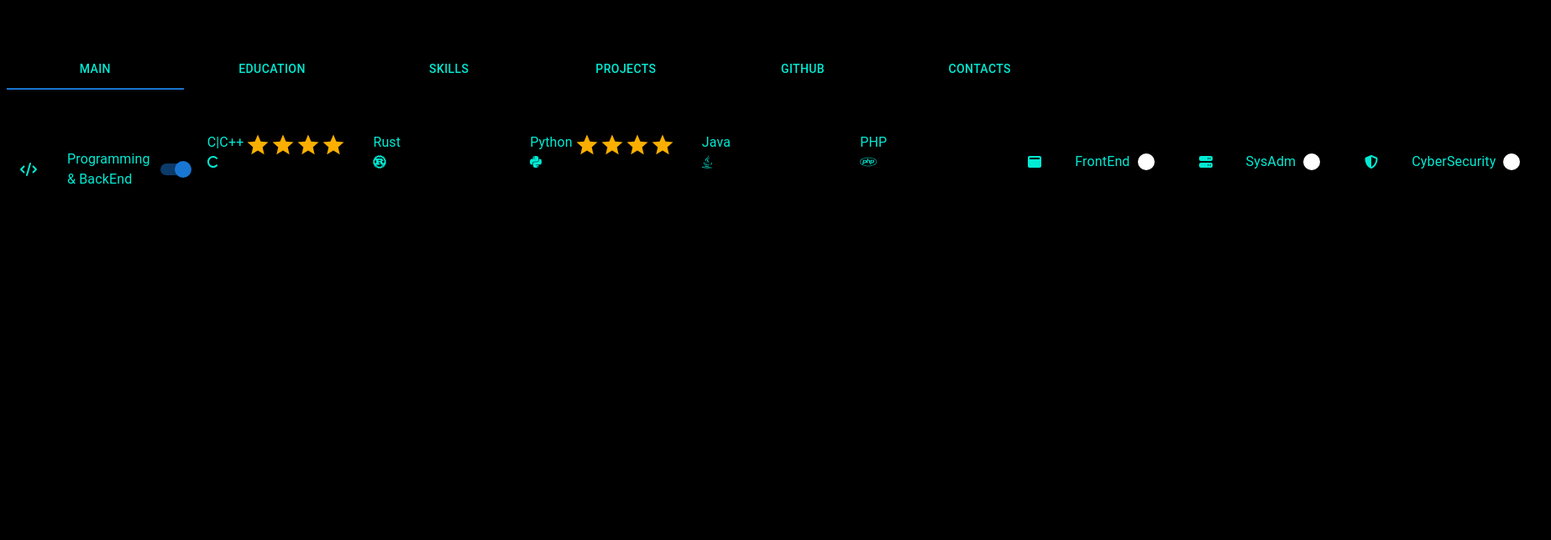
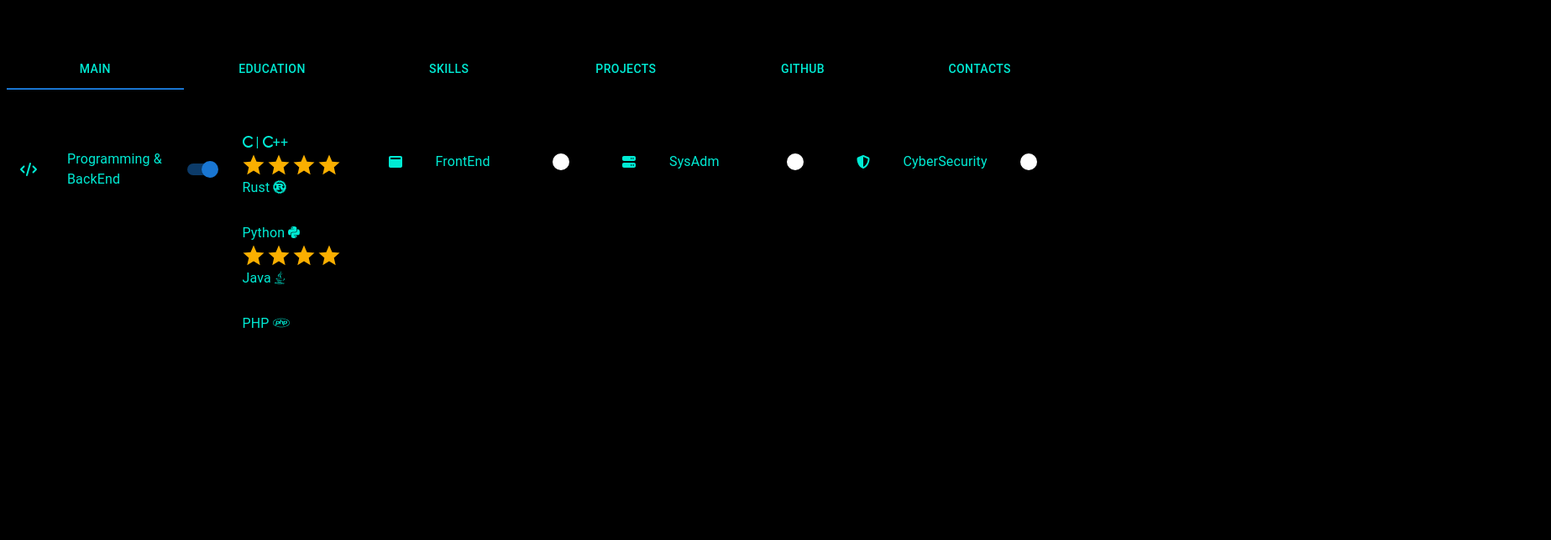
Before and after one commit to Kamchatskiy/CV-Musaev, a React (Create React App) app: page /skills in a window 1280 px wide. Both pictures are taken after a click on the element 277 px from the left and 202 px from the top of the page. Shown: the top 644 px of the page at 84% size, 1847 px wide, since content can reach past the window. Built offline with nearby package versions, Linux system fonts and the light colour scheme.

Commit message:
08.07.2023#7: Some design changes

```diff
--- a/src/Pages/Skills/Items/cybersec.js
+++ b/src/Pages/Skills/Items/cybersec.js
@@ -9,6 +9,7 @@ import Switch from '@mui/material/Switch';
 
 import { FontAwesomeIcon } from "@fortawesome/react-fontawesome";
 import { faShieldAlt, faMicrochip, faGears } from "@fortawesome/free-solid-svg-icons";
+import { ContainerListRatings } from "../style";
 
 export const CyberSecurity = () => {
     const security_icon = <FontAwesomeIcon icon={faShieldAlt} style={{ color: "#00ebd4" }} />;
@@ -39,10 +40,12 @@ export const CyberSecurity = () => {
 
             {ratingVisible && (
                 <>
-                    <Typography component="legend">Reverse Engineering {reverse_icon}</Typography>
-                    <Rating value={2} size="large" readOnly />
-                    <Typography component="legend">Hardware Hacking {hardware_icon}</Typography>
-                    <Rating value={1} size="large" readOnly />
+                    <ContainerListRatings>
+                        <Typography component="legend">Reverse Engineering {reverse_icon}</Typography>
+                        <Rating value={2} size="large" readOnly />
+                        <Typography component="legend">Hardware Hacking {hardware_icon}</Typography>
+                        <Rating value={1} size="large" readOnly />
+                    </ContainerListRatings>
                 </>
             )}
         </>
--- a/src/Pages/Skills/Items/frontend.js
+++ b/src/Pages/Skills/Items/frontend.js
@@ -11,6 +11,7 @@ import { FontAwesomeIcon } from "@fortawesome/react-fontawesome";
 
 import { faWindowMaximize } from "@fortawesome/free-solid-svg-icons";
 import { faHtml5, faCss3Alt, faSquareJs, faReact } from "@fortawesome/free-brands-svg-icons";
+import { ContainerListRatings } from "../style";
 
 export const FrontEnd = () => {
     const frontend_icon = <FontAwesomeIcon icon={faWindowMaximize} style={{color: "#00ebd4",}} />
@@ -43,6 +44,7 @@ export const FrontEnd = () => {
 
       {ratingVisible && (
         <>
+          <ContainerListRatings>
             <Typography component="legend">HTML {html_icon}</Typography>
             <Rating value={4} size="large" readOnly />
             <Typography component="legend">CSS {css_icon}</Typography>
@@ -51,6 +53,7 @@ export const FrontEnd = () => {
             <Rating value={3} size="large" readOnly />
             <Typography component="legend">React {react_icon}</Typography>
             <Rating value={2} size="large" readOnly />
+          </ContainerListRatings>
         </>
       )}
     </>
--- a/src/Pages/Skills/Items/programming.js
+++ b/src/Pages/Skills/Items/programming.js
@@ -10,6 +10,7 @@ import Switch from '@mui/material/Switch';
 import { FontAwesomeIcon } from "@fortawesome/react-fontawesome";
 import { faC, faCode } from "@fortawesome/free-solid-svg-icons";
 import { faJava, faPhp, faPython, faRust } from "@fortawesome/free-brands-svg-icons";
+import { ContainerListRatings } from "../style";
 
 export const Programming = () => {
     const code_icon = <FontAwesomeIcon icon={faCode} style={{color: "#00ebd4",}} />
@@ -43,7 +44,8 @@ export const Programming = () => {
 
       {ratingVisible && (
         <>
-          <Typography component="legend">C|C++ {c_icon}</Typography>
+        <ContainerListRatings>
+          <Typography component="legend">{c_icon} | {c_icon}++</Typography>
           <Rating value={4} size="large" readOnly />
           <Typography component="legend">Rust {rust_icon}</Typography>
           <Rating value={0} size="large" readOnly />
@@ -53,6 +55,7 @@ export const Programming = () => {
           <Rating value={0} size="large" readOnly />
           <Typography component="legend">PHP {php_icon}</Typography>
           <Rating value={0} size="large" readOnly />
+        </ContainerListRatings>
         </>
       )}
     </>
--- a/src/Pages/Skills/Items/sysadm.js
+++ b/src/Pages/Skills/Items/sysadm.js
@@ -10,6 +10,7 @@ import Switch from '@mui/material/Switch';
 import { FontAwesomeIcon } from "@fortawesome/react-fontawesome";
 import { faServer, faTerminal } from "@fortawesome/free-solid-svg-icons";
 import { faDocker, faGitAlt, faLinux, faWindows } from "@fortawesome/free-brands-svg-icons";
+import { ContainerListRatings } from "../style";
 
 export const SysAdm = () => {
     const sysadm_icon = <FontAwesomeIcon icon={faServer} style={{color: "#00ebd4",}} />
@@ -43,9 +44,10 @@ export const SysAdm = () => {
 
       {ratingVisible && (
         <>
+        <ContainerListRatings>
           <Typography component="legend">Linux {linux_icon}</Typography>
           <Rating value={4} size="large" readOnly />
-          <Typography component="legend">Sh|Bash {terminal_icon}</Typography>
+          <Typography component="legend">Sh | Bash {terminal_icon}</Typography>
           <Rating value={4} size="large" readOnly />
           <Typography component="legend">Docker {docker_icon}</Typography>
           <Rating value={3} size="large" readOnly />
@@ -53,6 +55,7 @@ export const SysAdm = () => {
           <Rating value={3} size="large" readOnly />
           <Typography component="legend">Windows {windows_icon}</Typography>
           <Rating value={3} size="large" readOnly />
+        </ContainerListRatings>
         </>
       )}
     </>
--- a/src/Pages/Skills/style.js
+++ b/src/Pages/Skills/style.js
@@ -2,4 +2,10 @@ import styled from "styled-components";
 
 export const ContainerSkills = styled.div`
     display: flex;
+    justify-content: center;
+    gap: 10px;
 `
+export const ContainerListRatings = styled.div`
+    display: flex;
+    flex-direction: column;
+`
```
Also changed, not shown: src/Pages/Skills/icons.txt (deleted), 7 other files (tests, documents, lock files or other folders). Lines whose indentation alone changed are shown as unchanged.
